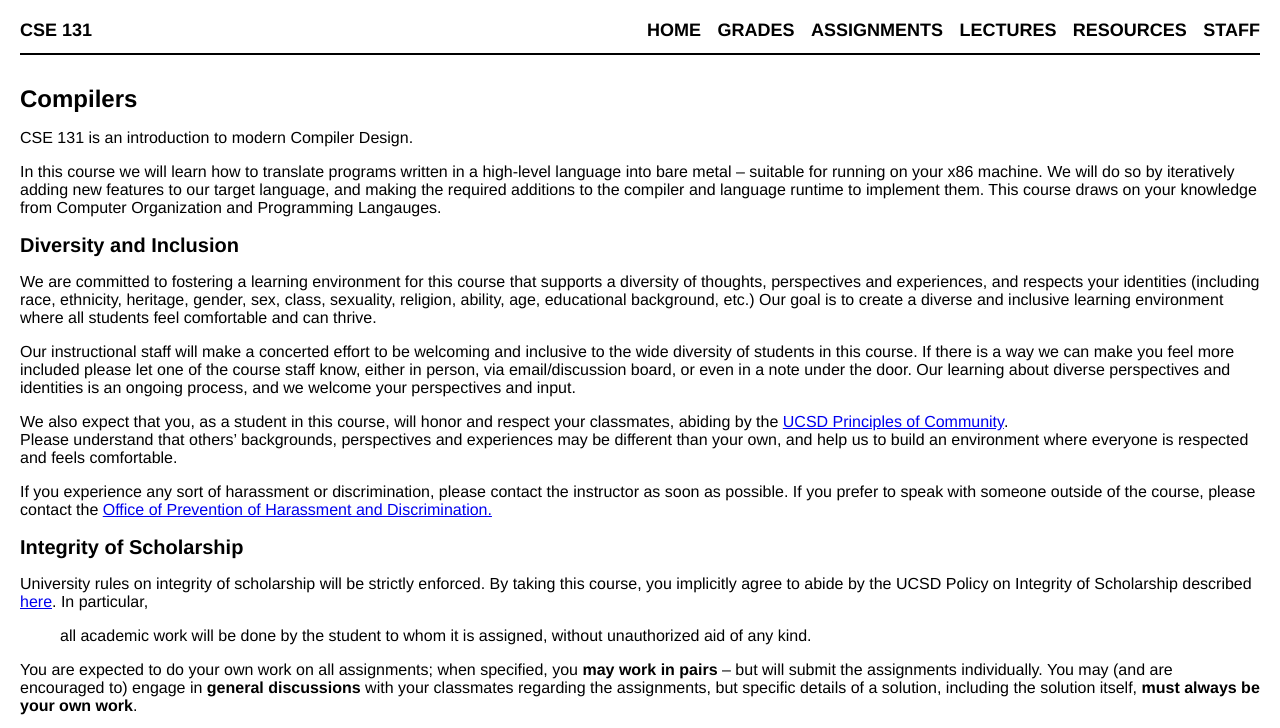
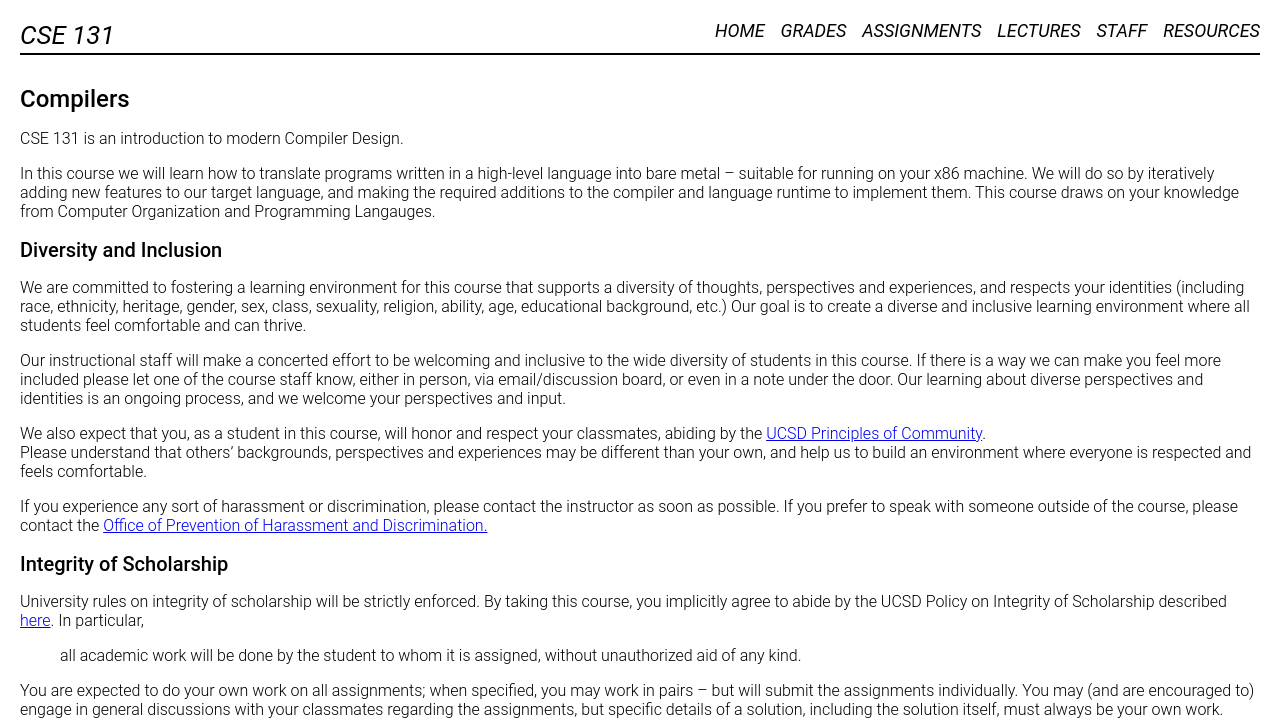
Before and after one commit to ucsd-cse131-sp19/web, a plain HTML site: page docs/index.html in a window 1280 px wide. Shown: the top 728 px of the page. Drawn offline with Linux system fonts and the light colour scheme.

Commit message:
style it

```diff
--- a/css/default.css
+++ b/css/default.css
@@ -4,7 +4,8 @@ body {
     /* width: 600px; */
     margin-right: 20px;
     margin-left: 20px;
-    font-family: Helvetica
+    font-family: Roboto, 'Helvetica Neue', Helvetica, Arial, sans-seif;
+    font-weight: 300;
 }
 
 div#header {
@@ -16,8 +17,9 @@ div#header {
 div#logo a {
     color: black;
     float: left;
-    font-size: 18px;
-    font-weight: bold;
+    font-size: 26px;
+    font-style: italic;
+    font-weight: 400;
     text-decoration: none;
 }
 
@@ -28,7 +30,8 @@ div#header #navigation {
 div#header #navigation a {
     color: black;
     font-size: 18px;
-    font-weight: bold;
+    font-weight: 400;
+    font-style: italic;
     margin-left: 12px;
     text-decoration: none;
     text-transform: uppercase;
@@ -45,10 +48,12 @@ div#footer {
 
 h1 {
     font-size: 24px;
+    font-weight: 500;
 }
 
 h2 {
     font-size: 20px;
+    font-weight: 500;
 }
 
 div.info {
@@ -56,3 +61,7 @@ div.info {
     font-size: 14px;
     font-style: italic;
 }
+
+strong {
+  font-weight: 350;
+}
--- a/docs/css/default.css
+++ b/docs/css/default.css
@@ -1 +1 @@
-body{color:black;font-size:16px;margin-right:20px;margin-left:20px;font-family:Helvetica}div#header{border-bottom:2px solid black;margin-bottom:30px;padding:12px 0px 12px 0px}div#logo a{color:black;float:left;font-size:18px;font-weight:bold;text-decoration:none}div#header #navigation{text-align:right}div#header #navigation a{color:black;font-size:18px;font-weight:bold;margin-left:12px;text-decoration:none;text-transform:uppercase}div#footer{border-top:solid 2px black;color:#555;font-size:12px;margin-top:30px;padding:12px 0px 12px 0px;text-align:right}h1{font-size:24px}h2{font-size:20px}div.info{color:#555;font-size:14px;font-style:italic}
+body{color:black;font-size:16px;margin-right:20px;margin-left:20px;font-family:Roboto,'Helvetica Neue',Helvetica,Arial,sans-seif;font-weight:300}div#header{border-bottom:2px solid black;margin-bottom:30px;padding:12px 0px 12px 0px}div#logo a{color:black;float:left;font-size:26px;font-style:italic;font-weight:400;text-decoration:none}div#header #navigation{text-align:right}div#header #navigation a{color:black;font-size:18px;font-weight:400;font-style:italic;margin-left:12px;text-decoration:none;text-transform:uppercase}div#footer{border-top:solid 2px black;color:#555;font-size:12px;margin-top:30px;padding:12px 0px 12px 0px;text-align:right}h1{font-size:24px;font-weight:500}h2{font-size:20px;font-weight:500}div.info{color:#555;font-size:14px;font-style:italic}strong{font-weight:350}
--- a/docs/index.html
+++ b/docs/index.html
@@ -16,8 +16,8 @@
                 <a href="./grades.html">Grades</a>
                 <a href="./assignments.html">Assignments</a>
                 <a href="./lectures.html">Lectures</a>
+                <a href="./staff.html">Staff</a>
                 <a href="./resources.html">Resources</a>
-                <a href="./staff.html">Staff</a>
             </div>
         </div>
 
```
Also changed, not shown: docs/assignments.html (+1 -1 lines), docs/grades.html (+1 -1 lines), docs/lectures.html (+1 -1 lines), docs/resources.html (+1 -1 lines), docs/staff.html (+1 -1 lines), templates/default.html (+1 -1 lines).
